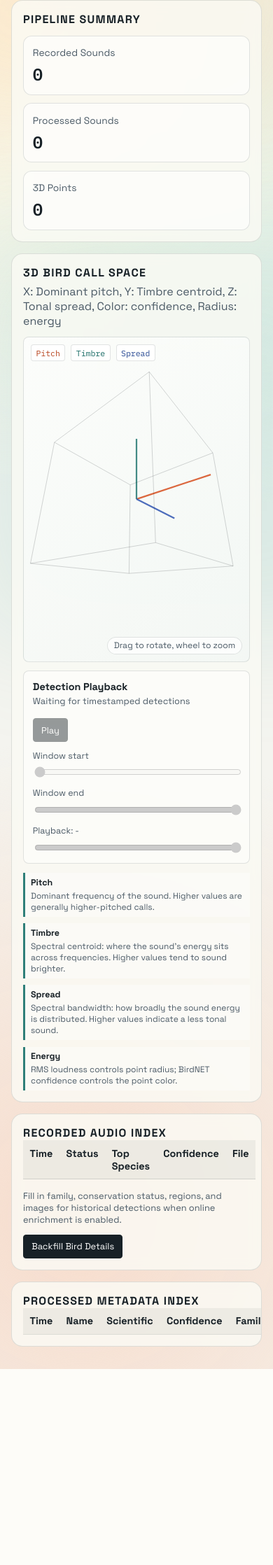
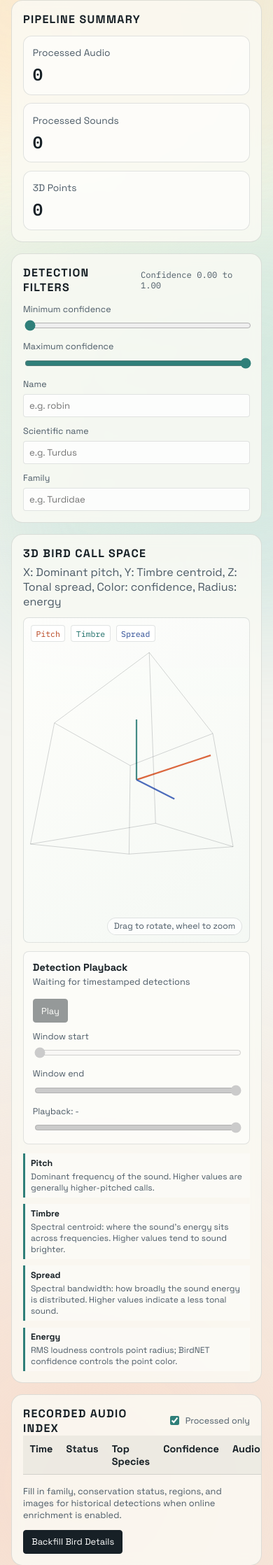
Before and after one commit to JMTK/bird-analyzer, a Flask app: page / in a window 390 px wide; the page is wider, and only the part inside the window is pictured. Shown: the part 195-2431 px from the top of that part at 70% size. Before the commit the page ends 2151 px from the top of that part, so only its background shows below. Run offline with Flask 3, Linux system fonts and the light colour scheme; tables that the repository leaves empty hold one stand-in row (values such as "Sample post"); data that the repository does not hold is empty.

Commit message:
Add audio file retrieval and filtering features; enhance UI for detection filters

```diff
--- a/server.py
+++ b/server.py
@@ -3,7 +3,7 @@ import json
 import importlib.util
 from pathlib import Path
 
-from flask import Flask, jsonify, render_template
+from flask import Flask, abort, jsonify, render_template, send_file
 import requests
 
 from bird import Response
@@ -11,6 +11,7 @@ from storage import create_available_storage
 
 STATUS_PATH = Path("runtime") / "status.json"
 HEARTBEAT_TIMEOUT_SECONDS = 12
+AUDIO_DIRECTORIES = (Path("recordings").resolve(), Path("archives").resolve())
 
 app = Flask(__name__)
 
@@ -96,6 +97,19 @@ def display_species(audio_doc: dict, metadata: dict | None) -> str:
     return audio_doc.get("top_prediction") or (metadata or {}).get("name") or "Unknown"
 
 
+def find_audio_document(recording_id: str) -> dict | None:
+    for document in storage.fetch_audio(1000):
+        if str(document.get("recording_id") or document.get("_id")) == recording_id:
+            return document
+    return None
+
+
+def is_allowed_audio_file(file_path: Path) -> bool:
+    return file_path.suffix.lower() == ".wav" and any(
+        file_path.is_relative_to(directory) for directory in AUDIO_DIRECTORIES
+    )
+
+
 def needs_enrichment(metadata: dict) -> bool:
     return not any(metadata.get(field) for field in ("family", "order", "status", "images"))
 
@@ -161,9 +175,22 @@ def api_audio():
     for doc in docs:
         metadata = metadata_lookup.get(str(doc.get("recording_id") or ""))
         doc["display_species"] = display_species(doc, metadata)
+        doc["display_scientific_name"] = (metadata or {}).get("sciName", "")
+        doc["display_family"] = (metadata or {}).get("family", "")
         if not doc.get("top_confidence") and metadata:
             doc["display_confidence"] = metadata.get("confidence", 0.0)
     return jsonify({"count": len(docs), "items": docs})
+
+
+@app.get("/api/audio/<recording_id>/file")
+def api_audio_file(recording_id: str):
+    document = find_audio_document(recording_id)
+    if document is None or not document.get("file_path"):
+        abort(404)
+    file_path = Path(document["file_path"]).resolve()
+    if not is_allowed_audio_file(file_path) or not file_path.is_file():
+        abort(404)
+    return send_file(file_path, mimetype="audio/wav", conditional=True)
 
 
 @app.get("/api/processed")
@@ -203,6 +230,8 @@ def api_space():
                 "recording_id": doc.get("recording_id") or doc.get("_id"),
                 "timestamp": doc.get("timestamp"),
                 "species": display_species(doc, metadata),
+                "scientific_name": (metadata or {}).get("sciName", ""),
+                "family": (metadata or {}).get("family", ""),
                 "x_pitch_hz": doc.get("pitch_hz", 0.0),
                 "y_timbre_centroid_hz": doc.get("spectral_centroid_hz", 0.0),
                 "z_tonal_spread_hz": doc.get("spectral_bandwidth_hz", 0.0),
--- a/static/app.jsx
+++ b/static/app.jsx
@@ -40,6 +40,10 @@ function fmtTime(value) {
     return value;
   }
   return parsed.toLocaleString();
+}
+
+function includesFilter(value, query) {
+  return !query || String(value || "").toLowerCase().includes(query.toLowerCase());
 }
 
 function Pill({ status }) {
@@ -309,7 +313,7 @@ function D3CallSpaceGraph({ points, visibleFrom, visibleUntil }) {
   );
 }
 
-function TimelineControls({ timeline, rangeStart, rangeEnd, cursor, playing, onRangeStart, onRangeEnd, onCursor, onToggle }) {
+function TimelineControls({ timeline, rangeStart, rangeEnd, cursor, playing, visibleCount, totalCount, onRangeStart, onRangeEnd, onCursor, onToggle }) {
   const hasData = timeline.end > timeline.start;
   const span = timeline.end - timeline.start;
   const windowStart = timeline.start + span * (rangeStart / 100);
@@ -321,7 +325,7 @@ function TimelineControls({ timeline, rangeStart, rangeEnd, cursor, playing, onR
       <div className="timeline-head">
         <div>
           <h3>Detection Playback</h3>
-          <p>{hasData ? `${fmtTime(windowStart)} to ${fmtTime(windowEnd)}` : "Waiting for timestamped detections"}</p>
+          <p>{hasData ? `${fmtTime(windowStart)} to ${fmtTime(windowEnd)} | ${visibleCount} of ${totalCount} points visible` : "Waiting for timestamped detections"}</p>
         </div>
         <button type="button" className="command-button" onClick={onToggle} disabled={!hasData}>
           {playing ? "Pause" : "Play"}
@@ -355,6 +359,12 @@ function App() {
   const [playing, setPlaying] = useState(false);
   const [backfillMessage, setBackfillMessage] = useState("");
   const [refreshToken, setRefreshToken] = useState(0);
+  const [processedOnly, setProcessedOnly] = useState(true);
+  const [confidenceMin, setConfidenceMin] = useState(0);
+  const [confidenceMax, setConfidenceMax] = useState(100);
+  const [nameFilter, setNameFilter] = useState("");
+  const [scientificFilter, setScientificFilter] = useState("");
+  const [familyFilter, setFamilyFilter] = useState("");
 
   useEffect(() => {
     let cancelled = false;
@@ -393,16 +403,37 @@ function App() {
     };
   }, [refreshToken]);
 
+  function matchesFilters(item) {
+    const confidence = Number(item.confidence ?? item.top_confidence ?? item.display_confidence ?? 0);
+    return (
+      confidence >= confidenceMin / 100 &&
+      confidence <= confidenceMax / 100 &&
+      includesFilter(item.species || item.display_species || item.name, nameFilter) &&
+      includesFilter(item.scientific_name || item.display_scientific_name || item.sciName, scientificFilter) &&
+      includesFilter(item.family || item.display_family, familyFilter)
+    );
+  }
+
+  const filteredSpace = (space.items || []).filter(matchesFilters);
+  const filteredProcessed = (processed.items || []).filter(matchesFilters);
+  const visibleAudio = (audio.items || []).filter(
+    (item) => (!processedOnly || item.status === "processed") && matchesFilters(item)
+  );
+
   const timeline = useMemo(() => {
-    const timestamps = (space.items || []).map((point) => Date.parse(point.timestamp)).filter(Number.isFinite);
+    const timestamps = filteredSpace.map((point) => Date.parse(point.timestamp)).filter(Number.isFinite);
     if (!timestamps.length) {
       return { start: 0, end: 0 };
     }
     return { start: Math.min(...timestamps), end: Math.max(...timestamps) };
-  }, [space.items]);
+  }, [filteredSpace]);
 
   const activeUntil = timeline.start + (timeline.end - timeline.start) * (rangeStart + (rangeEnd - rangeStart) * (cursor / 100)) / 100;
   const activeFrom = timeline.start + (timeline.end - timeline.start) * rangeStart / 100;
+  const visiblePointCount = filteredSpace.filter((point) => {
+    const timestamp = Date.parse(point.timestamp);
+    return timestamp >= activeFrom && timestamp <= activeUntil;
+  }).length;
 
   useEffect(() => {
     if (!playing || timeline.end <= timeline.start) {
@@ -422,6 +453,25 @@ function App() {
     } catch (err) {
       setBackfillMessage(err.message || "Backfill could not run");
     }
+  }
+
+  function updateRangeStart(value) {
+    setRangeStart(value);
+    setCursor(0);
+  }
+
+  function updateRangeEnd(value) {
+    setRangeEnd(value);
+    setCursor(0);
+  }
+
+  function togglePlayback() {
+    setPlaying((isPlaying) => {
+      if (!isPlaying && cursor >= 100) {
+        setCursor(0);
+      }
+      return !isPlaying;
+    });
   }
 
   const state = status.state || "unknown";
@@ -454,34 +504,65 @@ function App() {
           <h2>Pipeline Summary</h2>
           <div className="stat-cards">
             <div className="card">
-              <span>Recorded Sounds</span>
-              <strong>{fmt(audio.count, "0")}</strong>
+              <span>{processedOnly ? "Processed Audio" : "Recorded Sounds"}</span>
+              <strong>{fmt(visibleAudio.length, "0")}</strong>
             </div>
             <div className="card">
               <span>Processed Sounds</span>
-              <strong>{fmt(processed.count, "0")}</strong>
+              <strong>{fmt(filteredProcessed.length, "0")}</strong>
             </div>
             <div className="card">
               <span>3D Points</span>
-              <strong>{fmt(space.count, "0")}</strong>
+              <strong>{fmt(filteredSpace.length, "0")}</strong>
             </div>
+          </div>
+        </section>
+
+        <section className="panel filters-panel">
+          <div className="panel-heading">
+            <h2>Detection Filters</h2>
+            <span className="filter-summary">Confidence {fmtNumber(confidenceMin / 100, 2)} to {fmtNumber(confidenceMax / 100, 2)}</span>
+          </div>
+          <div className="filter-grid">
+            <label className="range-control">
+              <span>Minimum confidence</span>
+              <input type="range" min="0" max={confidenceMax} value={confidenceMin} onChange={(event) => setConfidenceMin(Number(event.target.value))} />
+            </label>
+            <label className="range-control">
+              <span>Maximum confidence</span>
+              <input type="range" min={confidenceMin} max="100" value={confidenceMax} onChange={(event) => setConfidenceMax(Number(event.target.value))} />
+            </label>
+            <label className="text-filter">
+              <span>Name</span>
+              <input value={nameFilter} onChange={(event) => setNameFilter(event.target.value)} placeholder="e.g. robin" />
+            </label>
+            <label className="text-filter">
+              <span>Scientific name</span>
+              <input value={scientificFilter} onChange={(event) => setScientificFilter(event.target.value)} placeholder="e.g. Turdus" />
+            </label>
+            <label className="text-filter">
+              <span>Family</span>
+              <input value={familyFilter} onChange={(event) => setFamilyFilter(event.target.value)} placeholder="e.g. Turdidae" />
+            </label>
           </div>
         </section>
 
         <section className="panel graph-panel">
           <h2>3D Bird Call Space</h2>
           <p className="sub">X: Dominant pitch, Y: Timbre centroid, Z: Tonal spread, Color: confidence, Radius: energy</p>
-          <D3CallSpaceGraph points={space.items || []} visibleFrom={activeFrom} visibleUntil={activeUntil} />
+          <D3CallSpaceGraph points={filteredSpace} visibleFrom={activeFrom} visibleUntil={activeUntil} />
           <TimelineControls
             timeline={timeline}
             rangeStart={rangeStart}
             rangeEnd={rangeEnd}
             cursor={cursor}
             playing={playing}
-            onRangeStart={setRangeStart}
-            onRangeEnd={setRangeEnd}
+            visibleCount={visiblePointCount}
+            totalCount={filteredSpace.length}
+            onRangeStart={updateRangeStart}
+            onRangeEnd={updateRangeEnd}
             onCursor={setCursor}
-            onToggle={() => setPlaying((value) => !value)}
+            onToggle={togglePlayback}
           />
           <div className="metric-guide">
             <div><strong>Pitch</strong><span>Dominant frequency of the sound. Higher values are generally higher-pitched calls.</span></div>
@@ -492,10 +573,16 @@ function App() {
         </section>
 
         <section className="panel table-panel">
-          <h2>Recorded Audio Index</h2>
+          <div className="panel-heading">
+            <h2>Recorded Audio Index</h2>
+            <label className="filter-toggle">
+              <input type="checkbox" checked={processedOnly} onChange={(event) => setProcessedOnly(event.target.checked)} />
+              <span>Processed only</span>
+            </label>
+          </div>
           <DataTable
-            headers={["Time", "Status", "Top Species", "Confidence", "File"]}
-            rows={(audio.items || []).slice(0, 200).map((item, idx) => (
+            headers={["Time", "Status", "Top Species", "Confidence", "Audio"]}
+            rows={visibleAudio.slice(0, 200).map((item, idx) => (
               <tr key={`${item.recording_id || item._id || "audio"}-${idx}`}>
                 <td>{fmtTime(item.timestamp)}</td>
                 <td>
@@ -503,7 +590,11 @@ function App() {
                 </td>
                 <td>{fmt(item.display_species || item.top_prediction)}</td>
                 <td>{fmtNumber(item.top_confidence || item.display_confidence, 3)}</td>
-                <td title={fmt(item.file_path)}>{fmt(item.file_path)}</td>
+                <td>
+                  {item.recording_id ? (
+                    <audio className="audio-player" controls preload="none" src={`/api/audio/${encodeURIComponent(item.recording_id)}/file`} />
+                  ) : "-"}
+                </td>
               </tr>
             ))}
           />
@@ -517,7 +608,7 @@ function App() {
           <h2>Processed Metadata Index</h2>
           <DataTable
             headers={["Time", "Name", "Scientific", "Confidence", "Family"]}
-            rows={(processed.items || []).slice(0, 200).map((item, idx) => (
+            rows={filteredProcessed.slice(0, 200).map((item, idx) => (
               <tr key={`${item._id || "processed"}-${idx}`}>
                 <td>{fmtTime(item.timestamp)}</td>
                 <td>{fmt(item.name)}</td>
--- a/static/styles.css
+++ b/static/styles.css
@@ -122,6 +122,10 @@ body {
   grid-column: span 12;
 }
 
+.filters-panel {
+  grid-column: span 12;
+}
+
 .graph-panel {
   grid-column: span 12;
 }
@@ -136,6 +140,64 @@ h2 {
   font-size: 1rem;
   text-transform: uppercase;
   letter-spacing: 0.08em;
+}
+
+.panel-heading {
+  display: flex;
+  align-items: center;
+  justify-content: space-between;
+  gap: 0.8rem;
+}
+
+.filter-toggle {
+  display: inline-flex;
+  align-items: center;
+  gap: 0.35rem;
+  color: var(--ink-muted);
+  font-size: 0.78rem;
+  white-space: nowrap;
+}
+
+.filter-toggle input {
+  accent-color: var(--accent-2);
+}
+
+.filter-summary {
+  color: var(--ink-muted);
+  font-family: "IBM Plex Mono", monospace;
+  font-size: 0.76rem;
+}
+
+.filter-grid {
+  display: grid;
+  grid-template-columns: repeat(5, minmax(0, 1fr));
+  gap: 0.75rem;
+  margin-top: 0.8rem;
+}
+
+.text-filter {
+  display: grid;
+  gap: 0.35rem;
+  color: var(--ink-muted);
+  font-size: 0.78rem;
+}
+
+.text-filter input {
+  min-width: 0;
+  border: 1px solid var(--line);
+  border-radius: 4px;
+  padding: 0.45rem 0.5rem;
+  color: var(--ink);
+  background: rgba(255, 255, 255, 0.72);
+  font: inherit;
+  font-size: 0.82rem;
+}
+
+.audio-player {
+  display: block;
+  width: 11rem;
+  max-width: 100%;
+  height: 2rem;
 }
 
 .sub {
@@ -415,6 +477,10 @@ td {
     grid-template-columns: 1fr;
   }
 
+  .filter-grid {
+    grid-template-columns: repeat(2, minmax(0, 1fr));
+  }
+
   .metric-guide {
     grid-template-columns: repeat(2, minmax(0, 1fr));
   }
@@ -433,7 +499,8 @@ td {
   }
 
   .timeline-controls,
-  .metric-guide {
+  .metric-guide,
+  .filter-grid {
     grid-template-columns: 1fr;
   }
 
```
